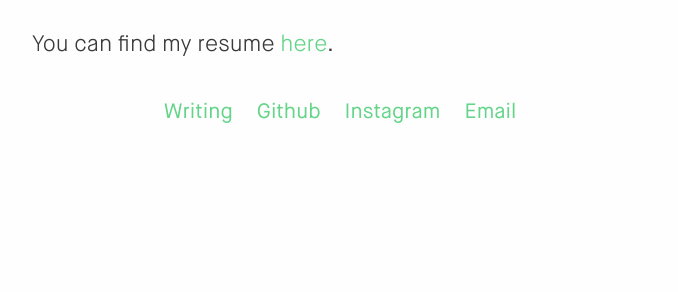
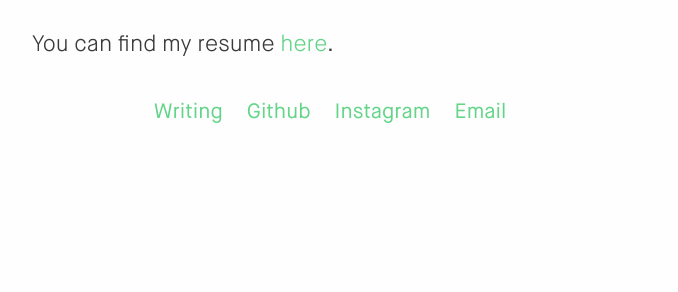
Before and after one commit to cjessett/cjessett.github.io, a Jekyll site: the page built from index.html, in a window 1280 px wide. Shown: the part 355-647 px from the top of the page, without its empty margins (298-976 px from the left). Built offline with Jekyll 4.4.1, drawn with Linux system fonts in a browser that asks for light colours; nearby versions of some CDN libraries; some web fonts are replaced; a style sheet for code colours, icons or effects is not loaded.

Commit message:
Remove margin on social list

```diff
--- a/css/main.scss
+++ b/css/main.scss
@@ -110,7 +110,6 @@ body {
     ul {
       line-height: 1.6rem;
       margin-bottom: 1rem;
-      margin-left: 1.25rem;
       list-style-position: outside;
     }
 
```
